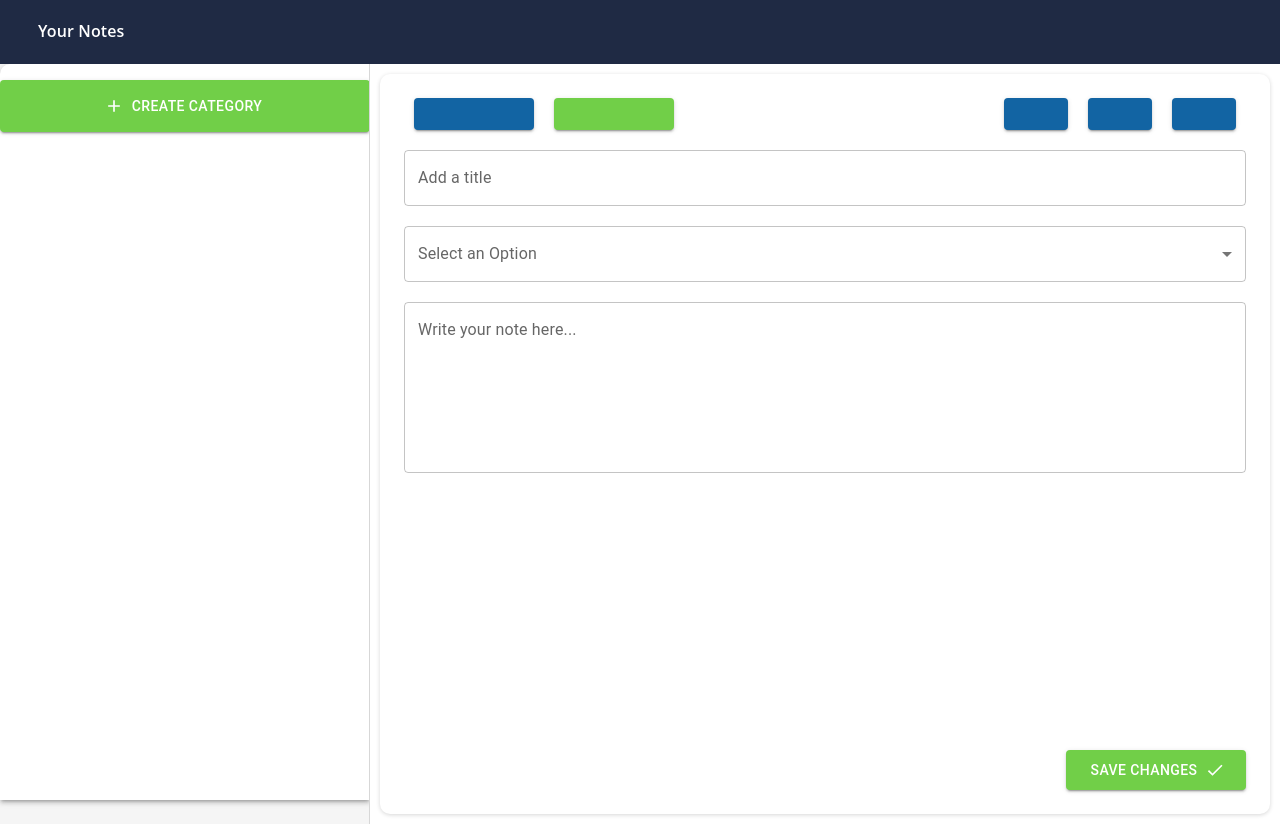
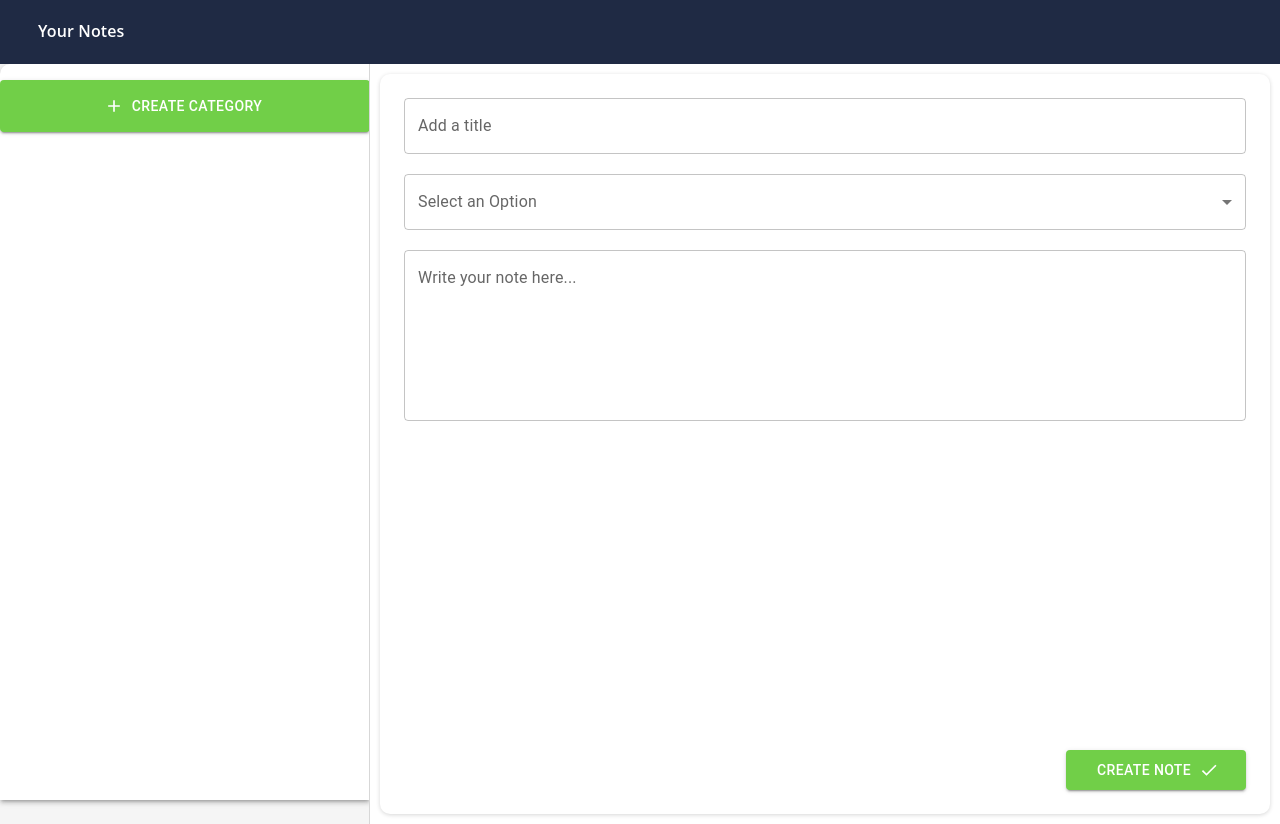
Before and after one commit to boramenerja13/Notes-App, a React (Create React App) app in the folder notes-app/: page / in a window 1280 px wide. Built offline with nearby package versions, Linux system fonts and the light colour scheme.

Commit message:
delete and edit note functionality

```diff
--- a/notes-app/src/components/categoryPage.js
+++ b/notes-app/src/components/categoryPage.js
@@ -1,34 +1,10 @@
 import React, { useState, useEffect } from 'react';
 import { Box, Paper, Button, IconButton, TextField } from '@mui/material';
 import { useParams } from 'react-router-dom';
-import List from '@mui/material/List';
-import ListItem from '@mui/material/ListItem';
-import ListItemText from '@mui/material/ListItemText';
 import Grid from '@mui/material/Grid';
 import CreateNote from './createNote';
 import SearchIcon from '@mui/icons-material/Search';
-
-function InteractiveList({ notes, onSelectNote }) {
-  return (
-    <List>
-      {notes.map((note) => (
-        <ListItem
-          key={note.id}
-          onClick={() => {
-            console.log("selected note", note);
-            onSelectNote(note)}}
-          button
-        >
-          <ListItemText
-            key={note.id}
-            primary={note.title}
-            secondary={note.content}
-          />
-        </ListItem>
-      ))}
-    </List>
-  );
-}
+import NotesList from './notesList';
 
 export default function CategoryPage({ categories, onSaveNote }) {
   const { categoryId } = useParams();
@@ -38,7 +14,7 @@ export default function CategoryPage({ categories, onSaveNote }) {
 
   const allNotes = JSON.parse(localStorage.getItem('notes')) || [];
   const notes = allNotes.filter((note) => note.category === category.name);
-//reset
+
   useEffect(() => {
     setSelectedNote(null);
   }, [categoryId]);
@@ -52,6 +28,21 @@ export default function CategoryPage({ categories, onSaveNote }) {
     console.log('log from parent', note)
   };
 
+  const handleDeleteNote = () => {
+    if (selectedNote) {
+      const updatedNotes = allNotes.filter((note) => note.id !== selectedNote.id);
+      localStorage.setItem('notes', JSON.stringify(updatedNotes));
+      setSelectedNote(null);
+      }
+      };
+
+  const handleSaveNote = (updatedNote) => {
+    const updatedNotes = allNotes.map((note) =>
+    note.id === updatedNote.id ? updatedNote : note
+    );
+    localStorage.setItem('notes', JSON.stringify(updatedNotes));
+    setSelectedNote(null);
+  }
 
     return (
     <Paper
@@ -72,8 +63,8 @@ return (
         <Button
           variant="contained"
           color="primary"
-        onClick={() => onSaveNote()}
-        sx={{ marginRight: '10px', backgroundColor:'#71CF48' }}
+          onClick={() => setSelectedNote(null)}
+          sx={{ marginRight: '10px', backgroundColor: '#71CF48' }}
         >
           Create Note
         </Button>
@@ -93,16 +84,19 @@ return (
 
       <Grid container spacing={2}>
         <Grid item xs={12} md={selectedNote ? 6 : 12}>
-    <InteractiveList notes={notes} onSelectNote={handleSelectNote} />
+          <NotesList notes={notes} onSelectNote={handleSelectNote} />
         </Grid>
-
         {selectedNote && (
           <Grid item xs={12} md={6}>
-            <CreateNote  key={selectedNote.id} note={selectedNote} />
+            <CreateNote
+            key={selectedNote.id}
+            note={selectedNote}
+            onSave={handleSaveNote}
+            onDelete={handleDeleteNote}
+             />
           </Grid>
         )}
       </Grid>
-    {/* TODO: add it as optional when 1 item has been selected */}
     </Paper>
   );
 }
--- a/notes-app/src/components/createNote.js
+++ b/notes-app/src/components/createNote.js
@@ -3,7 +3,7 @@ import { Box, Button, TextField, Paper, FormControl, InputLabel, Select, MenuIte
 import CheckIcon from '@mui/icons-material/Check';
 import { v4 as uuidV4 } from 'uuid';
 
-export default function CreateNote({ note }) {
+export default function CreateNote({ note, onSave, onDelete }) {
   const categories = JSON.parse(localStorage.getItem('categories')) || [];
 
   const [title, setTitle] = useState(note?.title || '');
@@ -20,24 +20,28 @@ export default function CreateNote({ note }) {
       return;
     }
 
-    const notes = JSON.parse(localStorage.getItem('notes')) || [];
-    notes.push({
-      id: uuidV4(),
+    const newNote = {
+      id: note?.id || uuidV4(),
       title,
       content,
       category: selectedCategory,
-    })
+    };
 
-    localStorage.setItem('notes', JSON.stringify(notes))
+    if (note) {
+      onSave(newNote);
+    } else {
+      const notes = JSON.parse(localStorage.getItem('notes')) || [];
+      notes.push(newNote);
+      localStorage.setItem('notes', JSON.stringify(notes));
+    }
+
     setTitle('');
     setContent('');
   };
 
-
   const handleCategoryChange = (event) => {
     setSelectedCategory(event.target.value);
   };
-
 
   return (
     <Paper
@@ -55,85 +59,6 @@ export default function CreateNote({ note }) {
         justifyContent: 'space-between',
       }}
     >
-      <Box display="flex" justifyContent="space-between" alignItems="center" sx={{ marginBottom: '20px' }}>
-        <Box display="flex">
-          <Button
-            variant="contained"
-            sx={{
-              backgroundColor: '#1264A3',
-              width: '120px',
-              height: '32px',
-              gap: '0px',
-              color: '#fff',
-              margin: '0 10px',
-              '&:hover': {
-                backgroundColor: '#0E4C8A',
-              },
-            }}
-          >
-          </Button>
-
-          <Button
-            variant="contained"
-            sx={{
-              background: '#71CF48',
-              width: '120px',
-              height: '32px',
-              gap: '0px',
-              color: '#fff',
-              margin: '0 10px'
-            }}
-          >
-          </Button>
-        </Box>
-
-        <Box display="flex">
-          <Button
-            variant="contained"
-            sx={{
-              backgroundColor: '#1264A3',
-              width: '32px',
-              height: '32px',
-              gap: '0px',
-              color: '#fff',
-              margin: '0 10px',
-              '&:hover': {
-                backgroundColor: '#0E4C8A',
-              },
-            }}
-          />
-
-          <Button
-            variant="contained"
-            sx={{
-              backgroundColor: '#1264A3',
-              width: '32px',
-              height: '32px',
-              gap: '0px',
-              color: '#fff',
-              margin: '0 10px',
-              '&:hover': {
-                backgroundColor: '#0E4C8A',
-              },
-            }}
-          />
-
-          <Button
-            variant="contained"
-            sx={{
-              backgroundColor: '#1264A3',
-              width: '32px',
-              height: '32px',
-              color: '#fff',
-              margin: '0 10px',
-              '&:hover': {
-                backgroundColor: '#0E4C8A',
-              },
-            }}
-          />
-        </Box>
-      </Box>
-
       <Box>
         <TextField
           fullWidth
@@ -144,8 +69,7 @@ export default function CreateNote({ note }) {
           sx={{ marginBottom: '20px' }}
         />
 
-        <FormControl fullWidth variant="outlined"
-          sx={{ marginBottom: '20px' }}>
+        <FormControl fullWidth variant="outlined" sx={{ marginBottom: '20px' }}>
           <InputLabel id="dynamic-select-label">Select an Option</InputLabel>
           <Select
             labelId="dynamic-select-label"
@@ -154,7 +78,7 @@ export default function CreateNote({ note }) {
             label="Select an Option"
           >
             {categories?.map((category) => (
-              <MenuItem value={category.name}>
+              <MenuItem key={category.name} value={category.name}>
                 {category.name}
               </MenuItem>
             ))}
@@ -174,6 +98,45 @@ export default function CreateNote({ note }) {
       </Box>
 
       <Box display="flex" justifyContent="flex-end" sx={{ marginTop: 'auto', paddingTop: '20px' }}>
+        {note ? (
+          <>
+            <Button
+              variant="contained"
+              color="success"
+              onClick={handleSave}
+              endIcon={<CheckIcon />}
+              sx={{
+                height: '40px',
+                width: '180px',
+                backgroundColor: '#71CF48',
+                color: '#fff',
+                '&:hover': {
+                  backgroundColor: '#5BA738',
+                },
+                paddingX: '20px',
+                marginRight: '10px',
+              }}
+            >
+              Save Changes
+            </Button>
+            <Button
+              variant="contained"
+              color="error"
+              onClick={onDelete}
+              sx={{
+                height: '40px',
+                width: '180px',
+                backgroundColor: '#E53935',
+                color: '#fff',
+                '&:hover': {
+                  backgroundColor: '#D32F2F',
+                },
+              }}
+            >
+              Delete Note
+            </Button>
+          </>
+        ) : (
           <Button
             variant="contained"
             color="success"
@@ -190,8 +153,9 @@ export default function CreateNote({ note }) {
               paddingX: '20px',
             }}
           >
-          Save Changes
+            Create Note
           </Button>
+        )}
       </Box>
     </Paper>
   );
--- /dev/null
+++ b/notes-app/src/components/notesList.js
@@ -0,0 +1,24 @@
+import React from 'react';
+import { List, ListItem, ListItemText } from '@mui/material';
+
+export default function InteractiveList({ notes, onSelectNote }) {
+    return (
+        <List>
+            {notes.map((note) => (
+                <ListItem
+                    key={note.id}
+                    onClick={() => {
+                        console.log("selected note", note);
+                        onSelectNote(note);
+                    }}
+                    button
+                >
+                    <ListItemText
+                        primary={note.title}
+                        secondary={note.content}
+                    />
+                </ListItem>
+            ))}
+        </List>
+    );
+}
--- a/notes-app/src/components/sidebar.js
+++ b/notes-app/src/components/sidebar.js
@@ -14,7 +14,7 @@ import { v4 as uuidV4 } from 'uuid';
 
 const drawerWidth = 370;
 
-export default function Sidebar({}) {
+export default function Sidebar({ }) {
   const [categories, setCategories] = useState([]);
   const navigate = useNavigate();
 
```
Also changed, not shown: notes-app/src/App.js (+4 -4 lines), notes-app/src/components/navbar.js (indentation only). Lines whose indentation alone changed are shown as unchanged.
